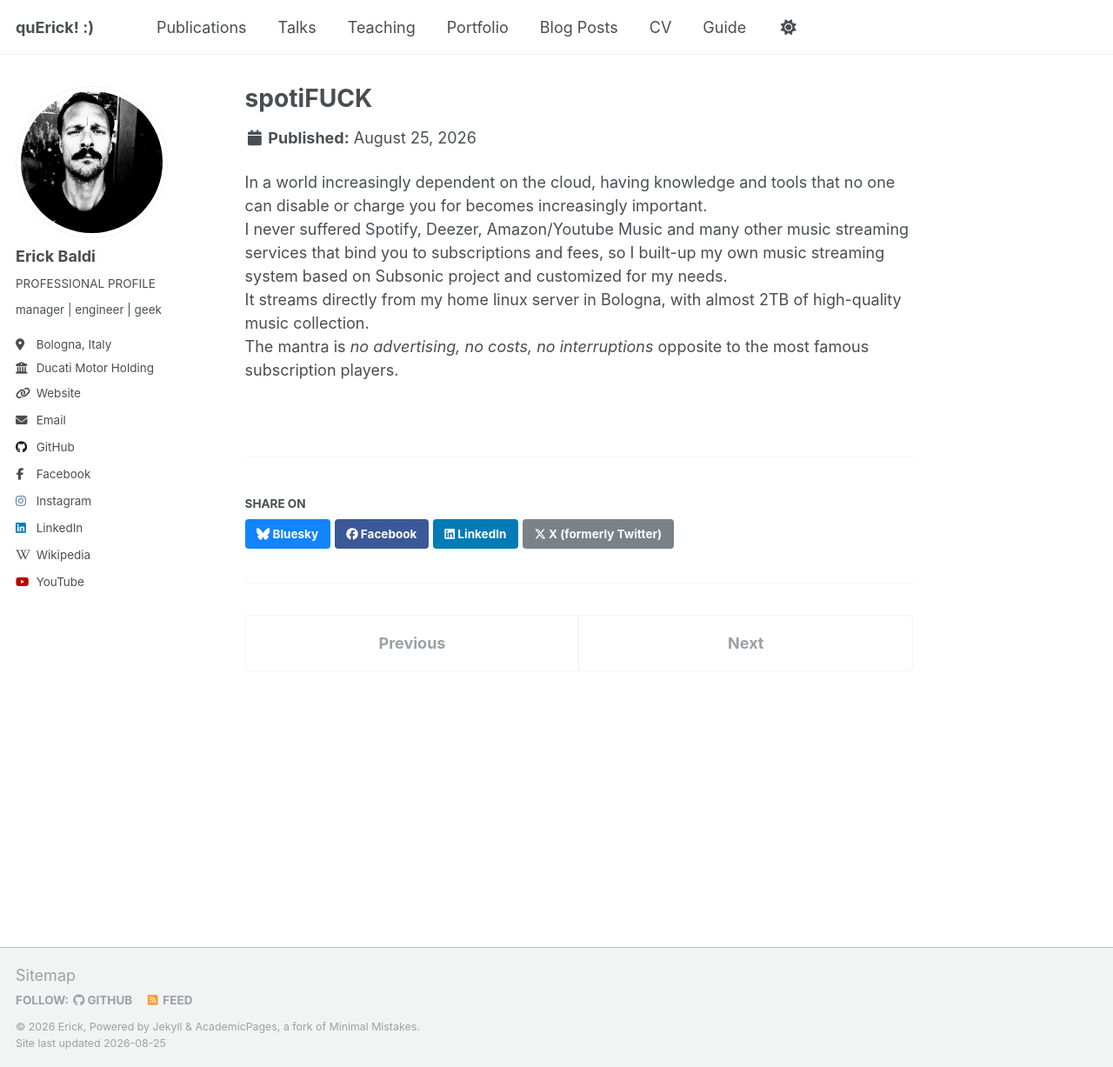
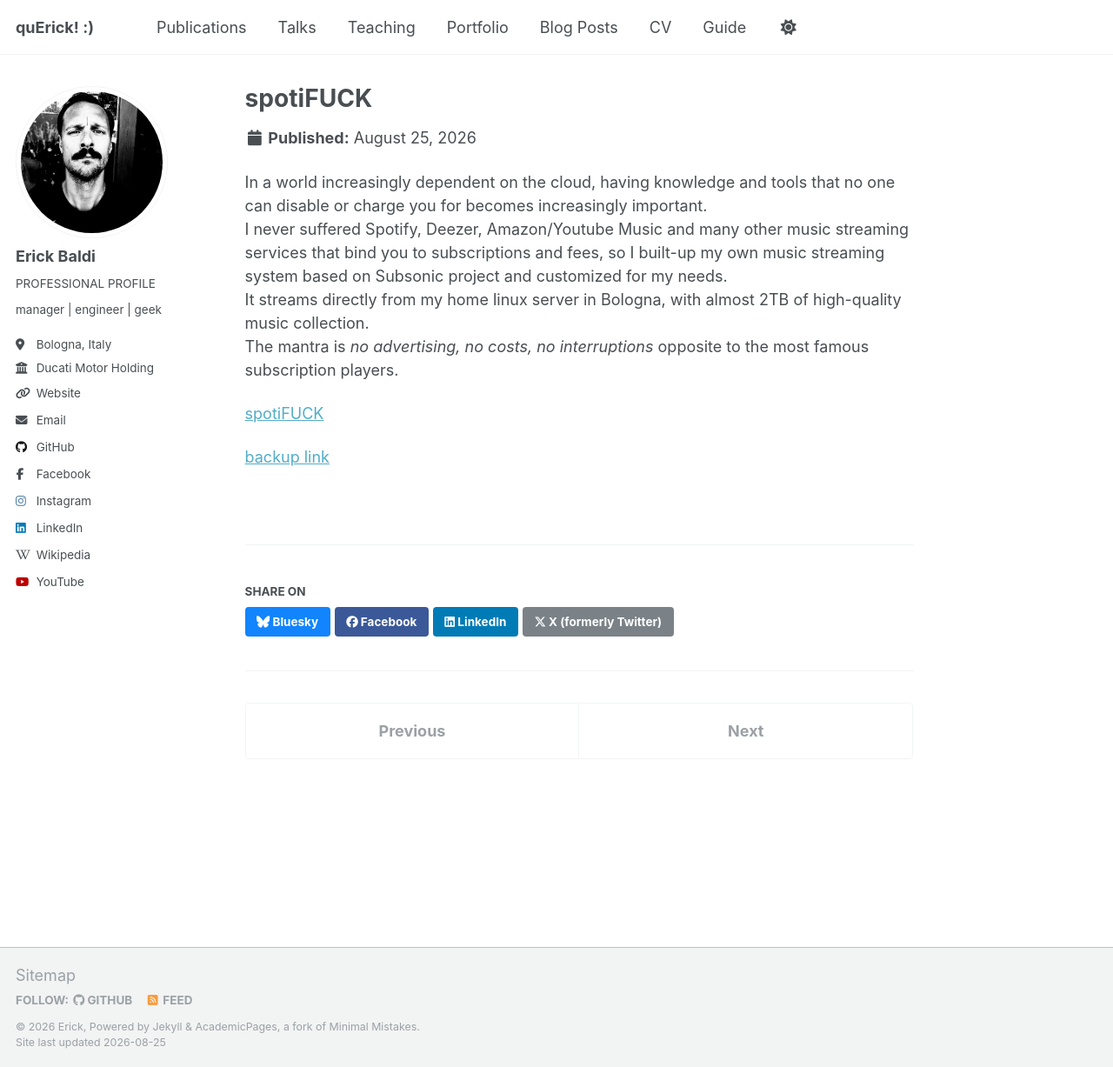
Before and after one commit to erickbaldi/erickbaldi.github.io, a Jekyll site: the page built from _portfolio/portfolio-1.md, in a window 1280 px wide and 1227 px high. Shown: the whole window at 87% size. Built offline with Jekyll 4.4.1, drawn with Linux system fonts in a browser that asks for light colours; a script that is not in the unit is left out.

Commit message:
Add external links to music streaming project
Added links to external resources for the music streaming system.

```diff
--- a/_portfolio/portfolio-1.md
+++ b/_portfolio/portfolio-1.md
@@ -6,3 +6,7 @@ collection: portfolio
 
 In a world increasingly dependent on the cloud, having knowledge and tools that no one can disable or charge you for becomes increasingly important.<br/>I never suffered Spotify, Deezer, Amazon/Youtube Music and many other music streaming services that bind you to subscriptions and fees, so I built-up my own music streaming system based on Subsonic project and customized for my needs.<br/> It streams directly from my home linux server in Bologna, with almost 2TB of high-quality music collection.<br/>
 The mantra is <em>no advertising, no costs, no interruptions</em> opposite to the most famous subscription players.
+
+[spotiFUCK](http://spotifuck.online)
+
+[backup link](http://erick.ns0.it:7171)
```
